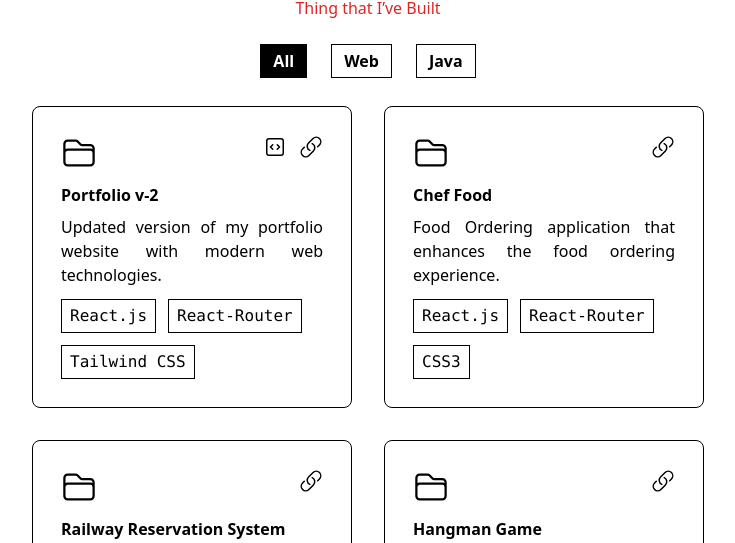
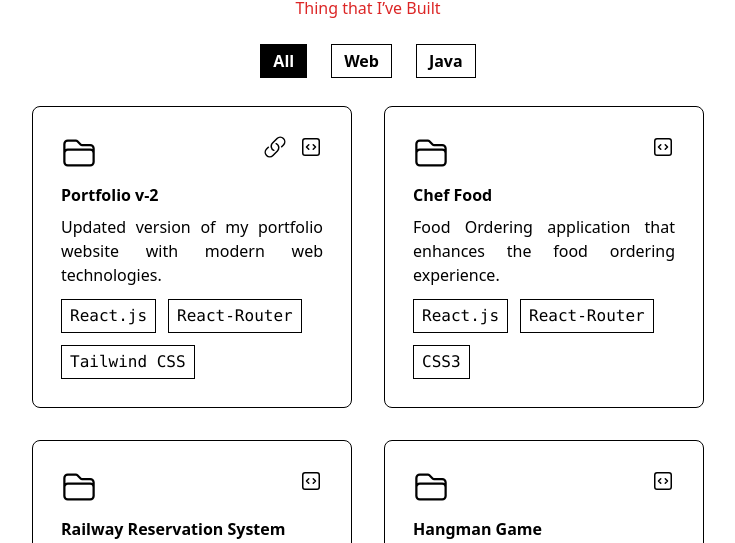
Before and after one commit to Sriramprasath04/Portfolio-v2, a React (Vite) app: page / in a window 1280 px wide. Shown: the part 1634-2177 px from the top of the page, without its empty margins (272-1007 px from the left). Built offline with nearby package versions, Linux system fonts and the light colour scheme.

Commit message:
bug clearing

```diff
--- a/src/components/Projects.jsx
+++ b/src/components/Projects.jsx
@@ -13,17 +13,17 @@ const Projects = (data) => {
               data.host?
               <a href={data.link}>
                 <abbr title="link">
-                  <svg xmlns="http://www.w3.org/2000/svg" fill="none" viewBox="0 0 24 24" strokeWidth={1.5} stroke="currentColor" className="w-6 h-6 cursor-pointer hover:text-red-600">
-                    <path strokeLinecap="round" strokeLinejoin="round" d="M14.25 9.75 16.5 12l-2.25 2.25m-4.5 0L7.5 12l2.25-2.25M6 20.25h12A2.25 2.25 0 0 0 20.25 18V6A2.25 2.25 0 0 0 18 3.75H6A2.25 2.25 0 0 0 3.75 6v12A2.25 2.25 0 0 0 6 20.25Z" />
-                  </svg>
+                <svg xmlns="http://www.w3.org/2000/svg" fill="none" viewBox="0 0 24 24" strokeWidth={1.5} stroke="currentColor" className="w-6 h-6 cursor-pointer hover:text-blue-600">
+                  <path strokeLinecap="round" strokeLinejoin="round" d="M13.19 8.688a4.5 4.5 0 0 1 1.242 7.244l-4.5 4.5a4.5 4.5 0 0 1-6.364-6.364l1.757-1.757m13.35-.622 1.757-1.757a4.5 4.5 0 0 0-6.364-6.364l-4.5 4.5a4.5 4.5 0 0 0 1.242 7.244" />
+                </svg>
                 </abbr>
               </a> : <></>
             }
             <a href={data.gitHub}>
               <abbr title="code">
-                <svg xmlns="http://www.w3.org/2000/svg" fill="none" viewBox="0 0 24 24" strokeWidth={1.5} stroke="currentColor" className="w-6 h-6 cursor-pointer hover:text-blue-600">
-                  <path strokeLinecap="round" strokeLinejoin="round" d="M13.19 8.688a4.5 4.5 0 0 1 1.242 7.244l-4.5 4.5a4.5 4.5 0 0 1-6.364-6.364l1.757-1.757m13.35-.622 1.757-1.757a4.5 4.5 0 0 0-6.364-6.364l-4.5 4.5a4.5 4.5 0 0 0 1.242 7.244" />
-                </svg>
+                  <svg xmlns="http://www.w3.org/2000/svg" fill="none" viewBox="0 0 24 24" strokeWidth={1.5} stroke="currentColor" className="w-6 h-6 cursor-pointer hover:text-red-600">
+                    <path strokeLinecap="round" strokeLinejoin="round" d="M14.25 9.75 16.5 12l-2.25 2.25m-4.5 0L7.5 12l2.25-2.25M6 20.25h12A2.25 2.25 0 0 0 20.25 18V6A2.25 2.25 0 0 0 18 3.75H6A2.25 2.25 0 0 0 3.75 6v12A2.25 2.25 0 0 0 6 20.25Z" />
+                  </svg>
               </abbr>
             </a>
           </div>
```
